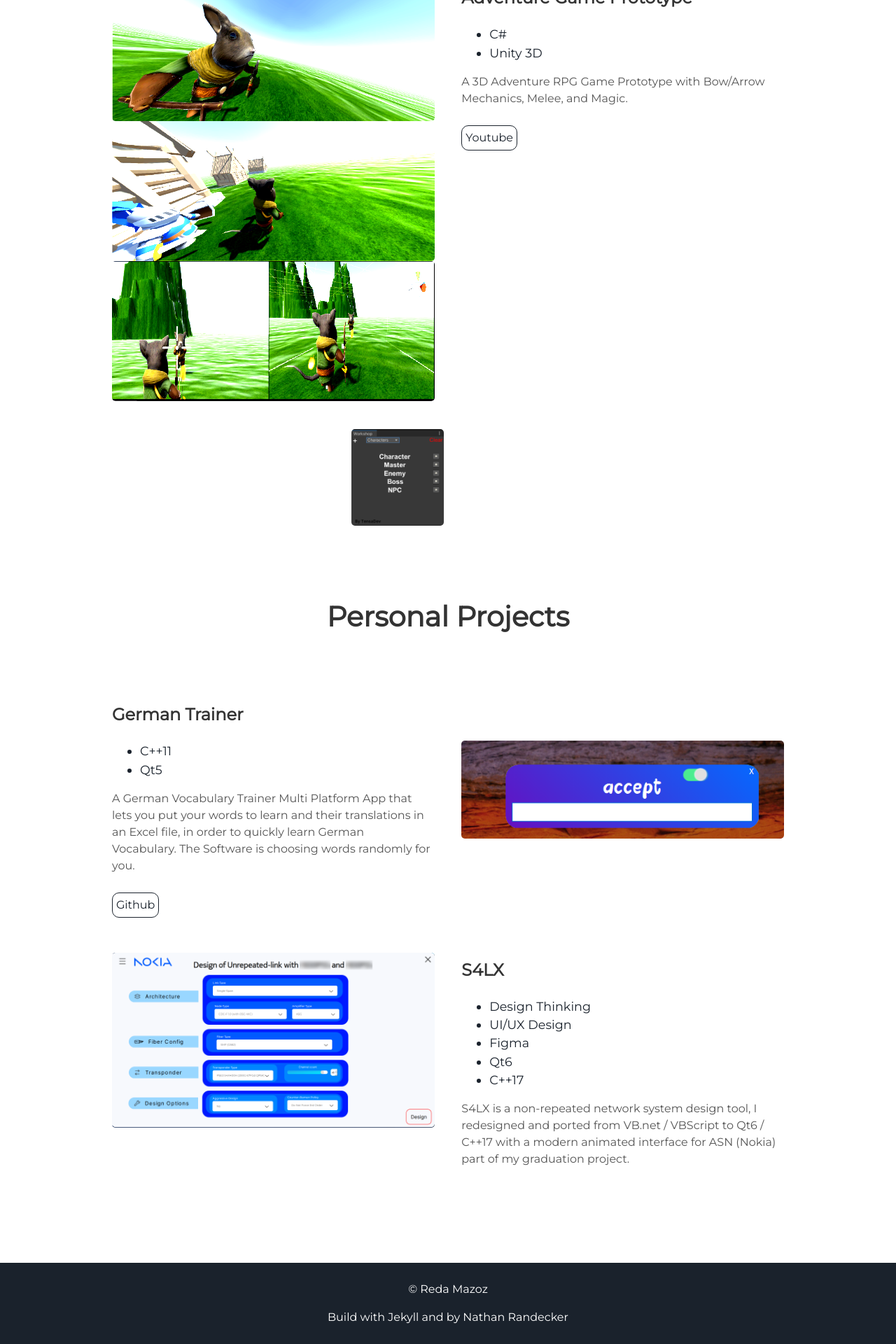
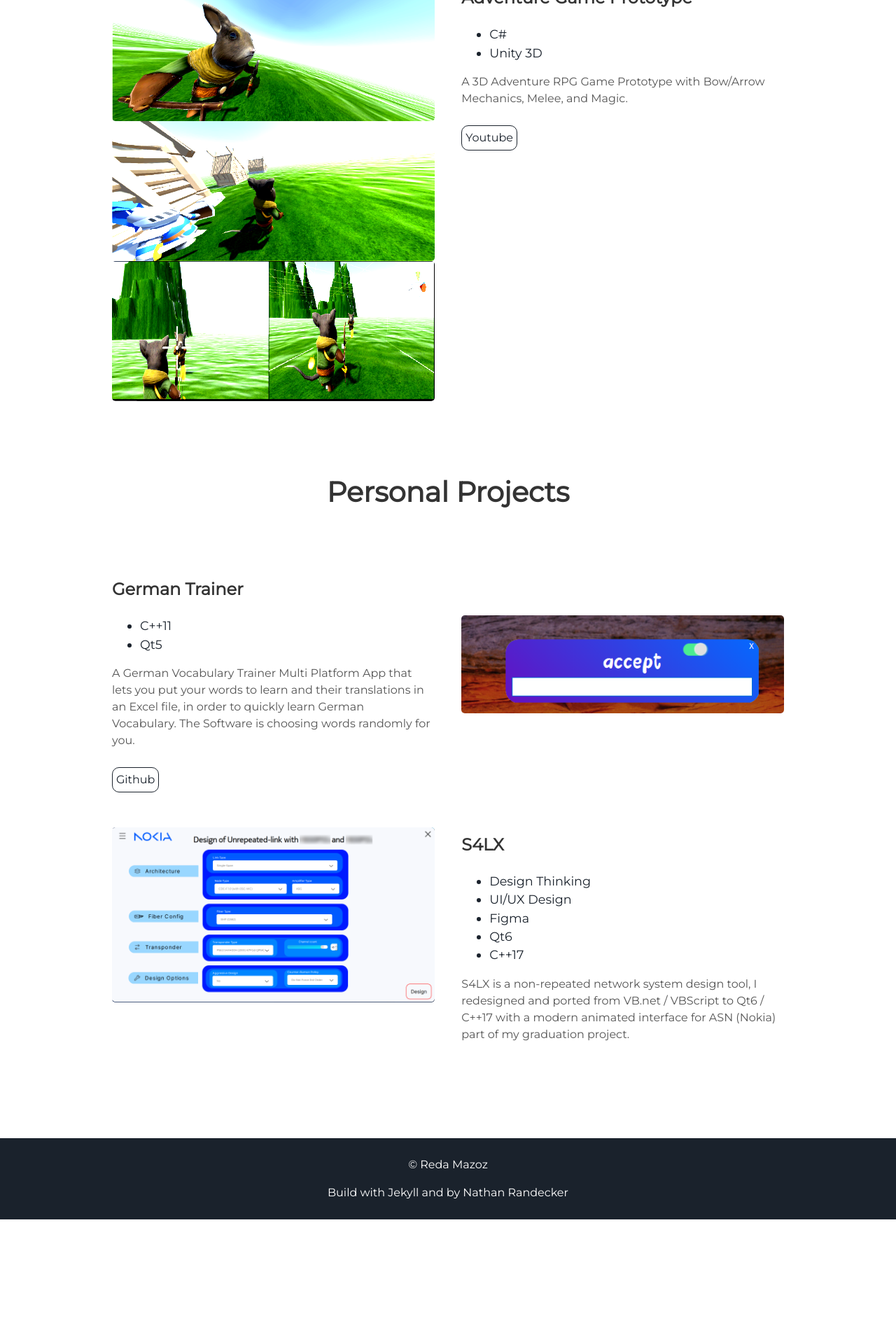
Before and after one commit to RedaMazoz/redamazoz.github.io, a Jekyll site: the page built from index.html, in a window 1280 px wide. Shown: the part 4203-6123 px from the top of the page at 70% size. Built offline with Jekyll 4.4.1, drawn with Linux system fonts in a browser that asks for light colours; some web fonts are replaced; after the commit the page ends 5945 px from its top, so only the background shows below that.

Commit message:
Removing Workshop 2 projects.html

```diff
--- a/_includes/projects.html
+++ b/_includes/projects.html
@@ -69,11 +69,6 @@
     <a class="project-link" href="https://youtu.be/WZBsuBR2Phg">Youtube</a>
   </div>
 </div>
-<div class="user-projects">
-  <div class="images-left">
-    <img alt="Workshop - Picture" src="{{ "../assets/img/Workshop.png" | prepend: site.baseurl }}" />
-  </div>
-</div>
 <div class="user-details">
   <h1> Personal Projects </h1>
 </div>
```
